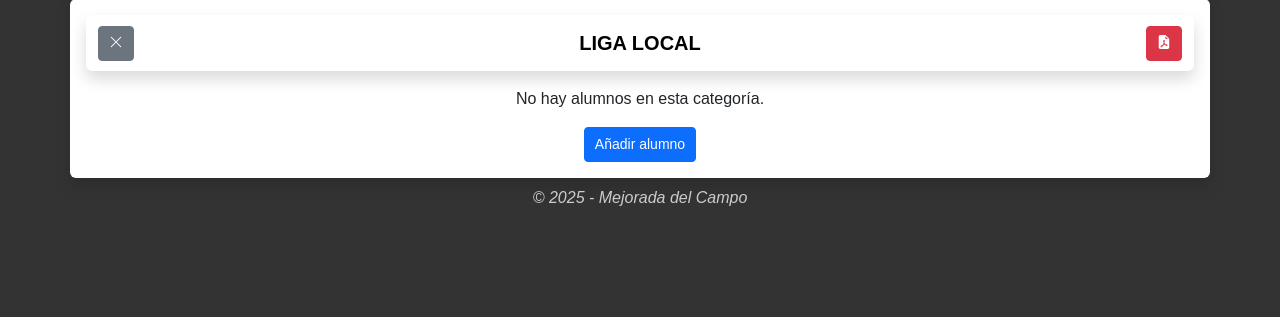
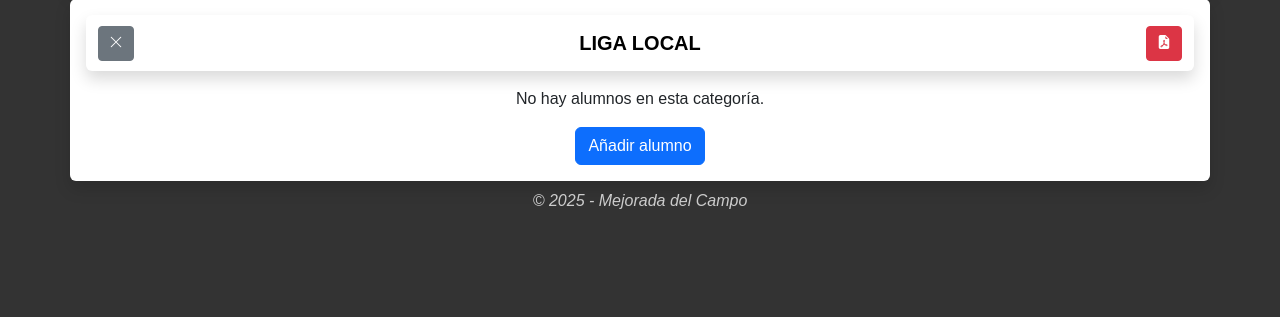
Before and after one commit to Alextc35/ajedrez-cultura, a PHP site: template app/views/clasificacion.php in a window 1280 px wide. Shown: the part 236-553 px from the top of the page. Run offline with PHP 8.4, Linux system fonts and the light colour scheme; the template is opened without the code that fills it: most values are stand-ins (such as "Sample title", 1, 10 or a date in 2020).

Commit message:
update buttons

```diff
--- a/app/views/clasificacion.php
+++ b/app/views/clasificacion.php
@@ -65,17 +65,17 @@ $_SESSION['dataToView'] = ['data' => $alumnos, 'liga' => $liga]; // PDF
             </div>
 
             <div class="text-center mt-3">
-                <a href="?controller=ControladorAlumnos&action=addAlumno&liga=<?= urlencode($liga) ?>" class="btn btn-primary btn-sm">Añadir alumno</a>
-                <a href="?controller=ControladorAlumnos&action=editAlumnos&liga=<?= urlencode($liga) ?>" class="btn btn-primary btn-sm">Editar alumno</a>
+                <a href="?controller=ControladorAlumnos&action=addAlumno&liga=<?= urlencode($liga) ?>" class="btn btn-primary d-block m-2">Añadir alumno</a>
+                <a href="?controller=ControladorAlumnos&action=editAlumnos&liga=<?= urlencode($liga) ?>" class="btn btn-primary d-block m-2">Editar alumno</a>
             </div>
 
             <div class="text-center p-3">
-                <a href="?controller=ControladorAlumnos&action=match&liga=<?= urlencode($liga) ?>" class="btn btn-success btn-sm">Enfrentar</a>
+                <a href="?controller=ControladorAlumnos&action=match&liga=<?= urlencode($liga) ?>" class="btn btn-success d-block">Enfrentar</a>
             </div>
         <?php } else { ?>
             <p class="text-center mt-3">No hay alumnos en esta categoría.</p>
             <div class="text-center">
-                <a href="?controller=ControladorAlumnos&action=add&liga=<?= urlencode($liga) ?>" class="btn btn-primary btn-sm">Añadir alumno</a>
+                <a href="?controller=ControladorAlumnos&action=add&liga=<?= urlencode($liga) ?>" class="btn btn-primary">Añadir alumno</a>
             </div>
         <?php } ?>
     </div>
```
